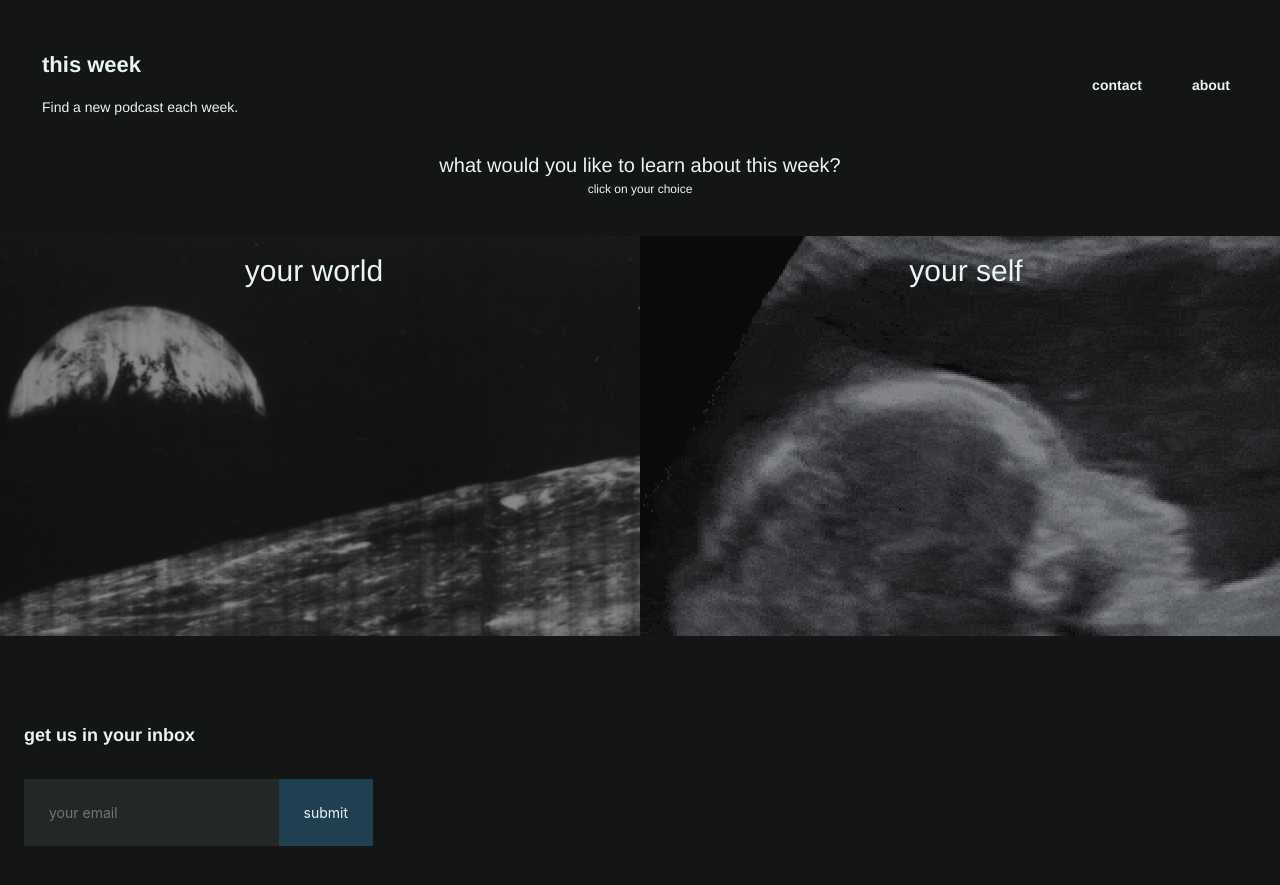
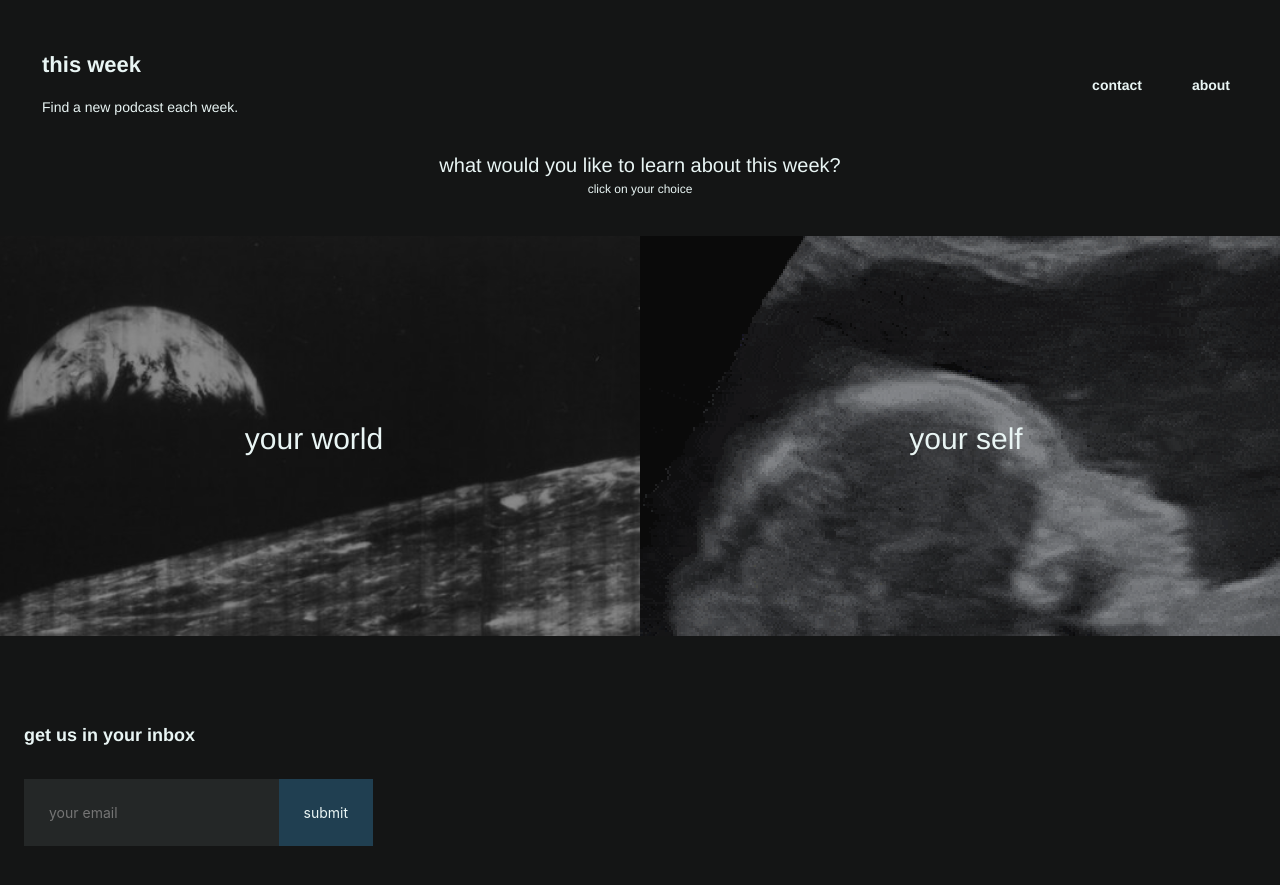
Before and after one commit to JoshTristram/thisweek, a Jekyll site: the page built from index.html, in a window 1280 px wide. Shown: the top 885 px of the page. Built offline with Jekyll 4.4.1, drawn with Linux system fonts in a browser that asks for light colours.

Commit message:
fixed padding issue

```diff
--- a/assets/css/main.css
+++ b/assets/css/main.css
@@ -51,7 +51,7 @@ color: #e9f5f4;
 
 .pod {
 	height: 400px;
-	padding-top: 180px;
+	padding-top: 180px!important;
 }
 
 .podtitle {
```
